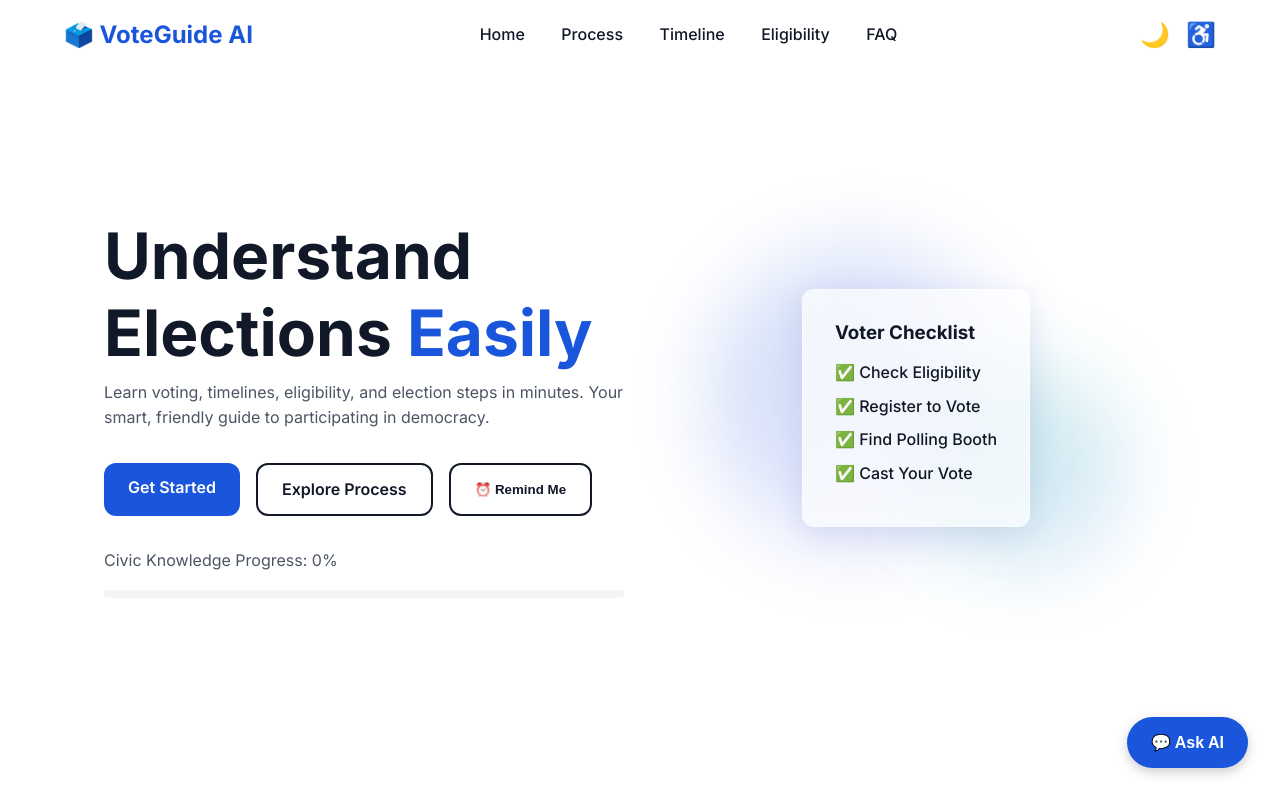
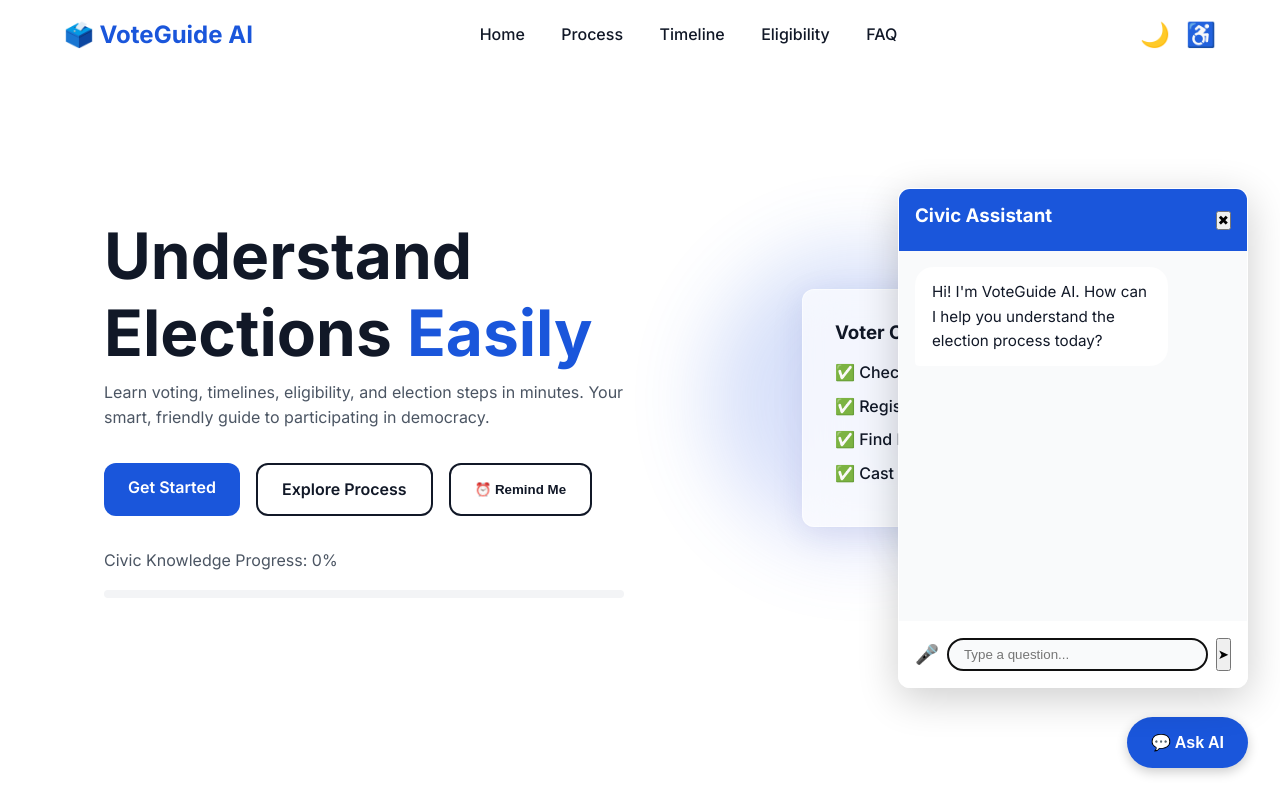
Before and after one commit to Subho483/VoteGuide-AI, a website: page index.html in a window 1280 px wide. Both pictures are taken after a click on the button "Open Chat Assistant". Shown: the top 800 px of the page. Drawn offline with Linux system fonts and the light colour scheme.

Commit message:
Fix HTML IDs to match JavaScript

```diff
--- a/index.html
+++ b/index.html
@@ -377,7 +377,7 @@
 
     <!-- Footer -->
     <footer>
-        <p>&copy; <span id="year"></span> VoteGuide AI. Built for the civic tech hackathon.</p>
+        <p>&copy; <span id="current-year"></span> VoteGuide AI. Built for the civic tech hackathon.</p>
         <p class="small-text">Note: This is a demonstration project.</p>
     </footer>
 
@@ -386,10 +386,10 @@
         <button id="chat-toggle" aria-label="Open Chat Assistant">
             <span class="chat-icon">💬</span> Ask AI
         </button>
-        <div id="chat-window" class="chat-window hidden glass-panel">
+        <div id="chat-widget" class="chat-window hidden glass-panel">
             <div class="chat-header">
                 <h3>Civic Assistant</h3>
-                <button id="chat-close" aria-label="Close Chat">✖</button>
+                <button id="close-chat" aria-label="Close Chat">✖</button>
             </div>
             <div class="chat-body" id="chat-body">
                 <div class="message assistant">
@@ -399,7 +399,7 @@
             <div class="chat-input-area">
                 <button id="voice-btn" aria-label="Voice Input">🎤</button>
                 <input type="text" id="chat-input" placeholder="Type a question...">
-                <button id="chat-send" aria-label="Send Message">➤</button>
+                <button id="send-btn" aria-label="Send Message">➤</button>
             </div>
         </div>
     </div>
```
